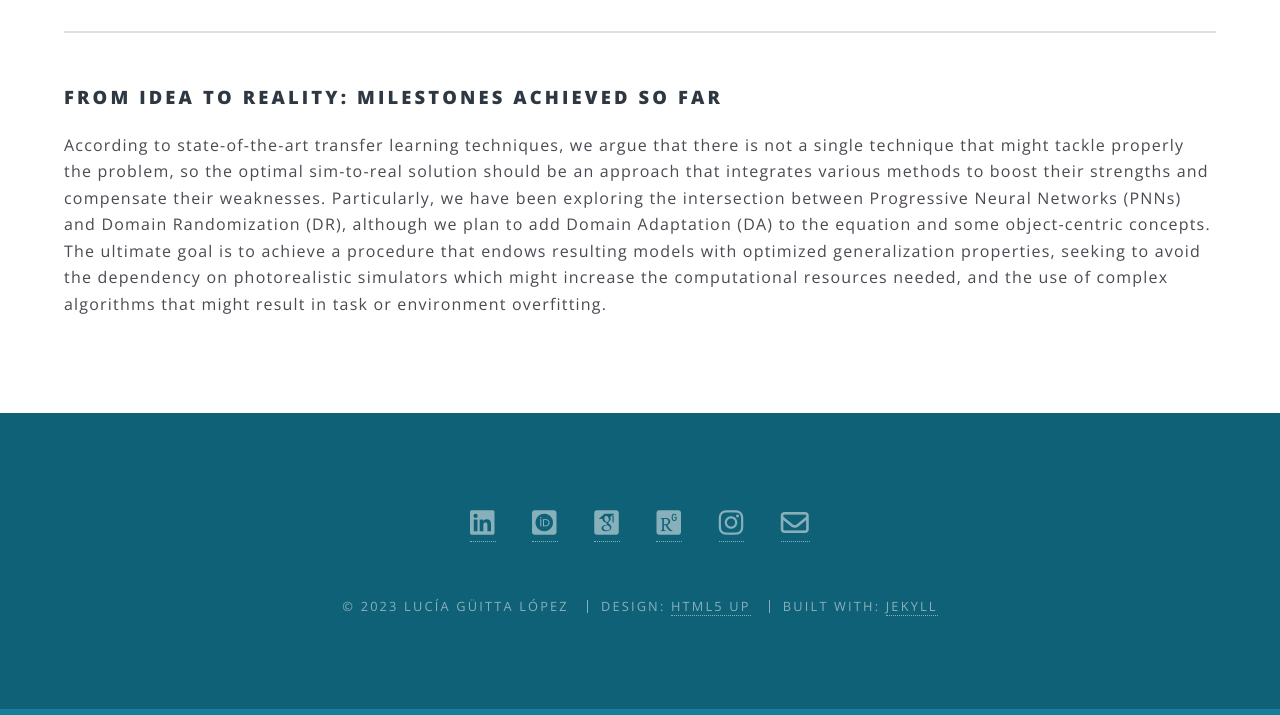
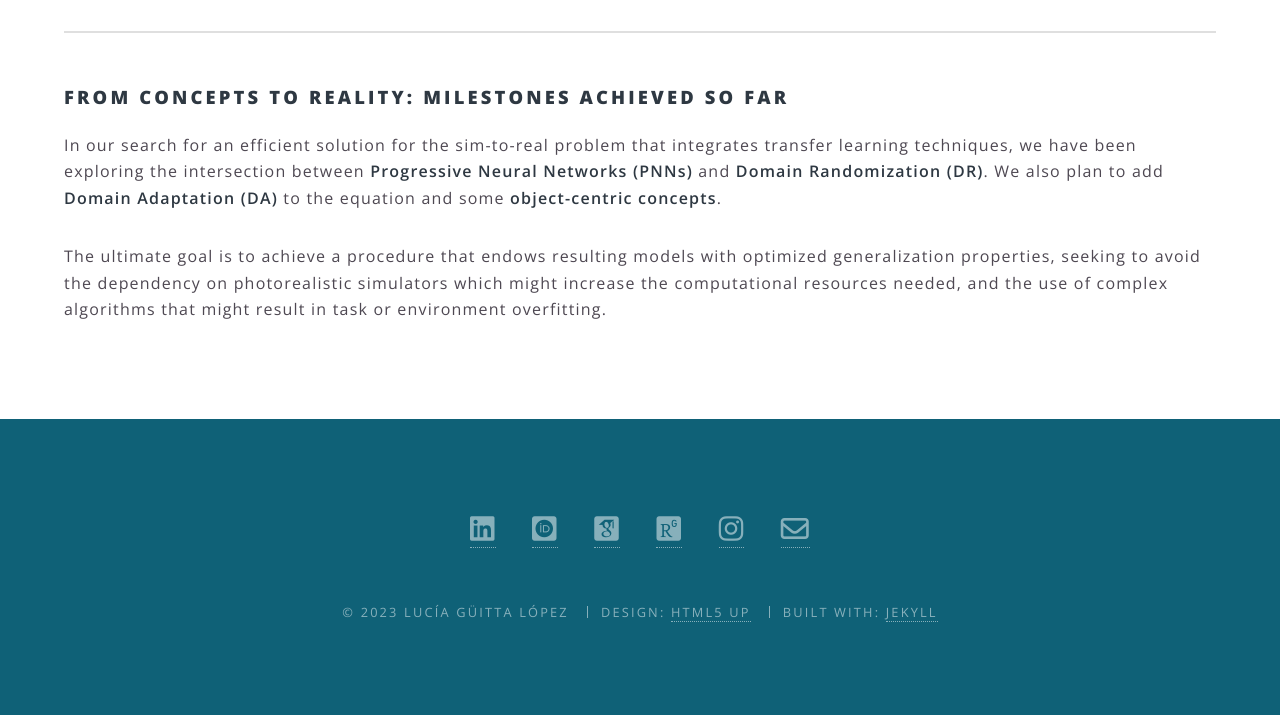
Before and after one commit to Lucia-Guitta/Lucia-Guitta.github.io, a Jekyll site: the page built from phdThesis.html, in a window 1280 px wide and 900 px high, scrolled down 3185 px, cut to the strip 185-900 px from the top of the window. Built offline with Jekyll 4.4.1, drawn with Linux system fonts in a browser that asks for light colours; some web fonts are replaced.

Commit message:
Add content

```diff
--- a/phdThesis.html
+++ b/phdThesis.html
@@ -92,16 +92,17 @@ title: Ph.D. thesis
     develop a solution that is scalable and applicable in various industry problems.
 </p>
 <p>
-    <div class="image"><img src="images/pic_RobotsEnv.png" alt="" height="400"/></div>
+<div class="image"><img src="images/pic_RobotsEnv.png" alt="" height="400" /></div>
 </p>
 <hr />
-<h3>From idea to reality: Milestones achieved so far</h3>
-<p>According to state-of-the-art transfer learning techniques, we argue that there is not a single technique that might
-    tackle properly the problem, so the optimal sim-to-real solution should be an approach that integrates various
-    methods to boost their strengths and compensate their weaknesses. Particularly, we have been exploring the
-    intersection between Progressive Neural Networks (PNNs) and Domain Randomization (DR), although we plan to add
-    Domain Adaptation (DA) to the equation and some object-centric concepts. The ultimate goal is to achieve a procedure
-    that endows resulting models with optimized generalization properties, seeking to avoid the dependency on
-    photorealistic simulators which might increase the computational resources needed, and the use of complex algorithms
-    that might result in task or environment overfitting.
+<h3>From concepts to reality: Milestones achieved so far</h3>
+<p>In our search for an efficient solution for the sim-to-real problem that integrates transfer learning techniques, we
+    have been exploring the intersection between <b>Progressive Neural Networks (PNNs)</b> and <b>Domain Randomization
+        (DR)</b>. We also plan to add <b>Domain Adaptation (DA)</b> to the equation and some <b>object-centric
+        concepts</b>.
 </p>
+<p>
+    The ultimate goal is to achieve a procedure that endows resulting models with optimized generalization properties,
+    seeking to avoid the dependency on photorealistic simulators which might increase the computational resources
+    needed, and the use of complex algorithms that might result in task or environment overfitting.
+</p>
```
Also changed, not shown: images/pic_Wordcloud.png.
